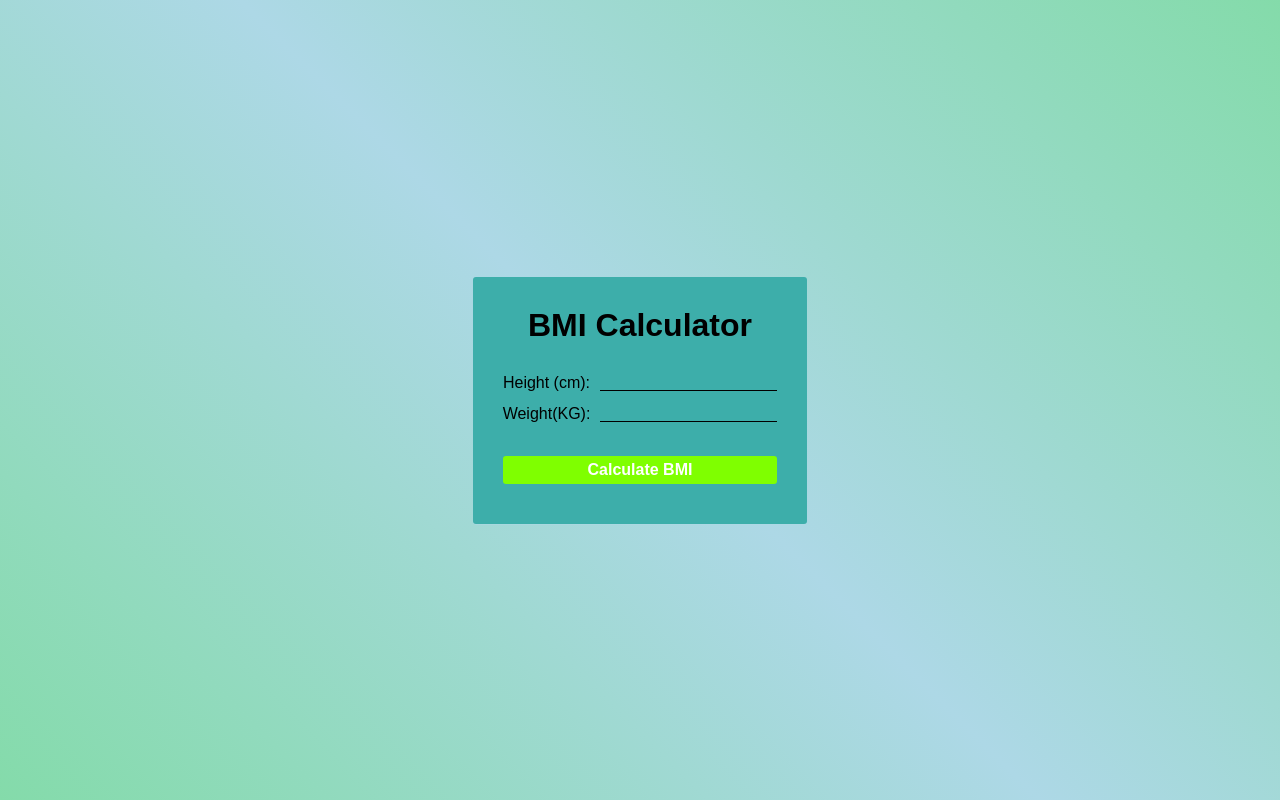
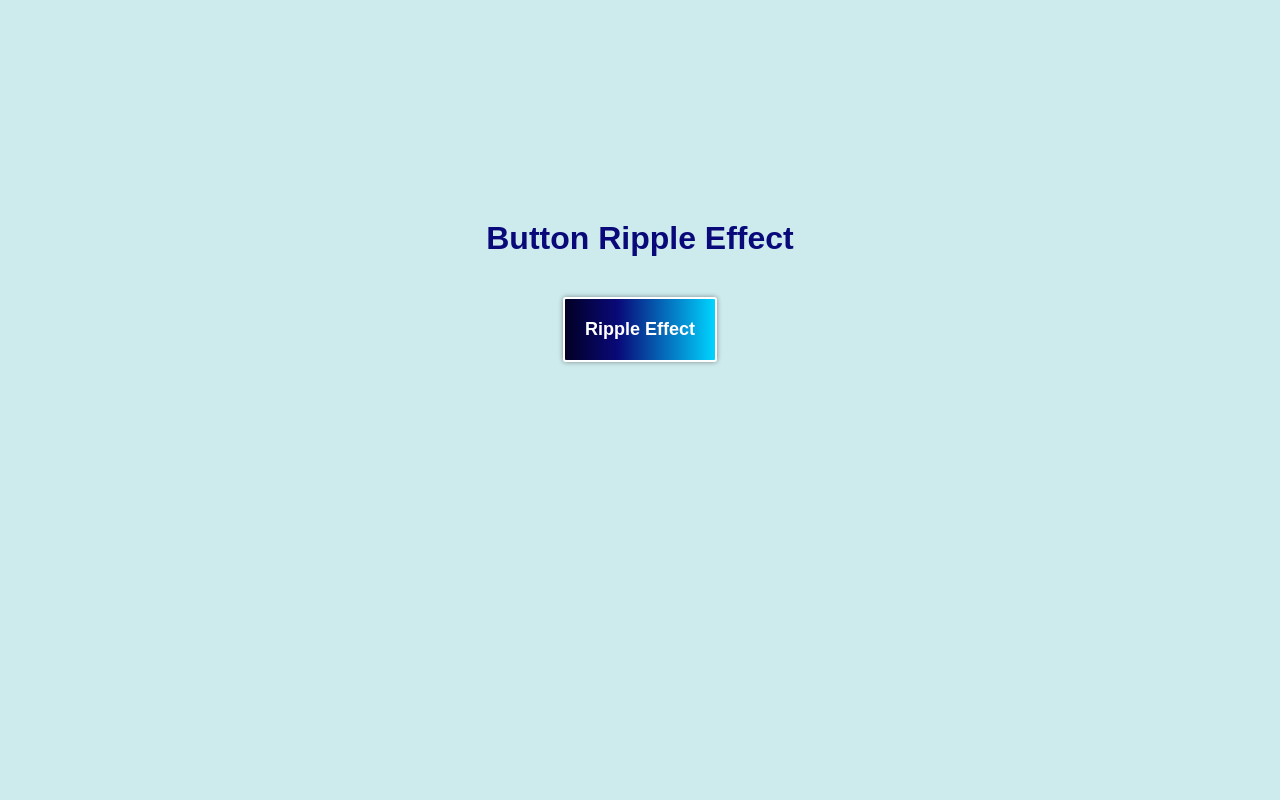
Before and after one commit to geethanjali128/25_react_projects, a React (Create React App) app: page / in a window 1280 px wide. Built offline with nearby package versions, Linux system fonts and the light colour scheme.

Commit message:
25 react projects

```diff
--- a/src/App.js
+++ b/src/App.js
@@ -3,7 +3,7 @@ import "./App.css";
 
 // import ProgressBar from "./components/custom-progress-bar/ProgressBar";
 // import CustomProgressBar from "./components/custom-progress-bar-input/CustomProgressBar";
-import BMICalculator from "./components/BMI-calculator/BmiCalculator";
+import Ripple from "./components/button-ripple-effect/Ripple";
 
 function App() {
   return (
@@ -21,7 +21,8 @@ function App() {
       {/* <MusicPlayer/> */}
       {/* <ProgressBar /> */}
       {/* <CustomProgressBar /> */}
-      <BMICalculator />
+      {/* <BMICalculator /> */}
+      <Ripple />
     </div>
   );
 }
--- /dev/null
+++ b/src/components/button-ripple-effect/Ripple.js
@@ -0,0 +1,53 @@
+import { useEffect, useState } from "react";
+import "./ripple.css";
+
+const Ripple = () => {
+  const [isRipplingEffect, setIsRipplingEffect] = useState(false);
+  const [coordinates, setCoordinates] = useState({ x: -1, y: -1 });
+
+  const handleRippleEffect = (event) => {
+    console.log(event.target.getBoundingClientRect());
+    console.log(event.clientX, event.clientY);
+
+    const rect = event.target.getBoundingClientRect();
+
+    setCoordinates({
+      x: event.clientX - rect.left,
+      y: event.clientY - rect.top,
+    });
+  };
+
+  useEffect(() => {
+    if (coordinates.x !== -1 && coordinates.y !== -1) {
+      setIsRipplingEffect(true);
+      setTimeout(() => setIsRipplingEffect(false), 500);
+    } else {
+      setIsRipplingEffect(false);
+    }
+  }, [coordinates]);
+
+  useEffect(() => {
+    if (!isRipplingEffect) setCoordinates({ x: -1, y: -1 });
+  }, [isRipplingEffect]);
+
+  console.log(coordinates, isRipplingEffect);
+
+  return (
+    <div className="main">
+      <div className="ripple-effect-container">
+        <h1>Button Ripple Effect</h1>
+        <button className="ripple-btn" onClick={handleRippleEffect}>
+          {isRipplingEffect ? (
+            <span
+              className="ripple-inner-span"
+              style={{ left: coordinates.x, top: coordinates.y }}
+            ></span>
+          ) : null}
+          Ripple Effect
+        </button>
+      </div>
+    </div>
+  );
+};
+
+export default Ripple;
--- /dev/null
+++ b/src/components/button-ripple-effect/ripple.css
@@ -0,0 +1,69 @@
+.main {
+  width: 100%;
+  height: 100vh;
+  background-color: rgb(205, 234, 236);
+}
+
+.ripple-effect-container {
+  text-align: center;
+  align-content: center;
+  padding-top: 18%;
+}
+
+.ripple-effect-container h1 {
+  margin-bottom: 40px;
+  margin-top: -10px;
+  color: rgba(9, 9, 121, 1);
+}
+
+.ripple-effect-container .ripple-btn {
+  padding: 20px;
+  border: 0;
+  outline: 0;
+  border: 2px solid #fff;
+  background: linear-gradient(
+    90deg,
+    rgba(2, 0, 36, 1) 0%,
+    rgba(9, 9, 121, 1) 35%,
+    rgba(0, 212, 255, 1) 100%
+  );
+  position: relative;
+  color: #fff;
+  font-weight: bold;
+  cursor: pointer;
+  font-size: 18px;
+  overflow: hidden;
+  border-radius: 3px;
+  box-shadow: 0 0 5px rgba(0, 0, 0, 0.4);
+}
+
+.ripple-effect-container .ripple-btn .ripple-inner-span {
+  width: 30px;
+  height: 25px;
+  position: absolute;
+  background-color: rgba(0, 212, 255, 1);
+  content: "";
+  display: block;
+  opacity: 1;
+  border-radius: 50%;
+  transform: translate(-50%, -50%);
+  animation: ripple-effect-keyframe 1.5s ease-out;
+  pointer-events: none; /* Ensures the ripple span doesn't interfere with the button click */
+}
+
+@keyframes ripple-effect-keyframe {
+  0% {
+    transform: scale(1);
+    opacity: 1;
+  }
+
+  50% {
+    transform: scale(10);
+    opacity: 0.4;
+  }
+
+  100% {
+    transform: scale(20);
+    opacity: 0;
+  }
+}
```
